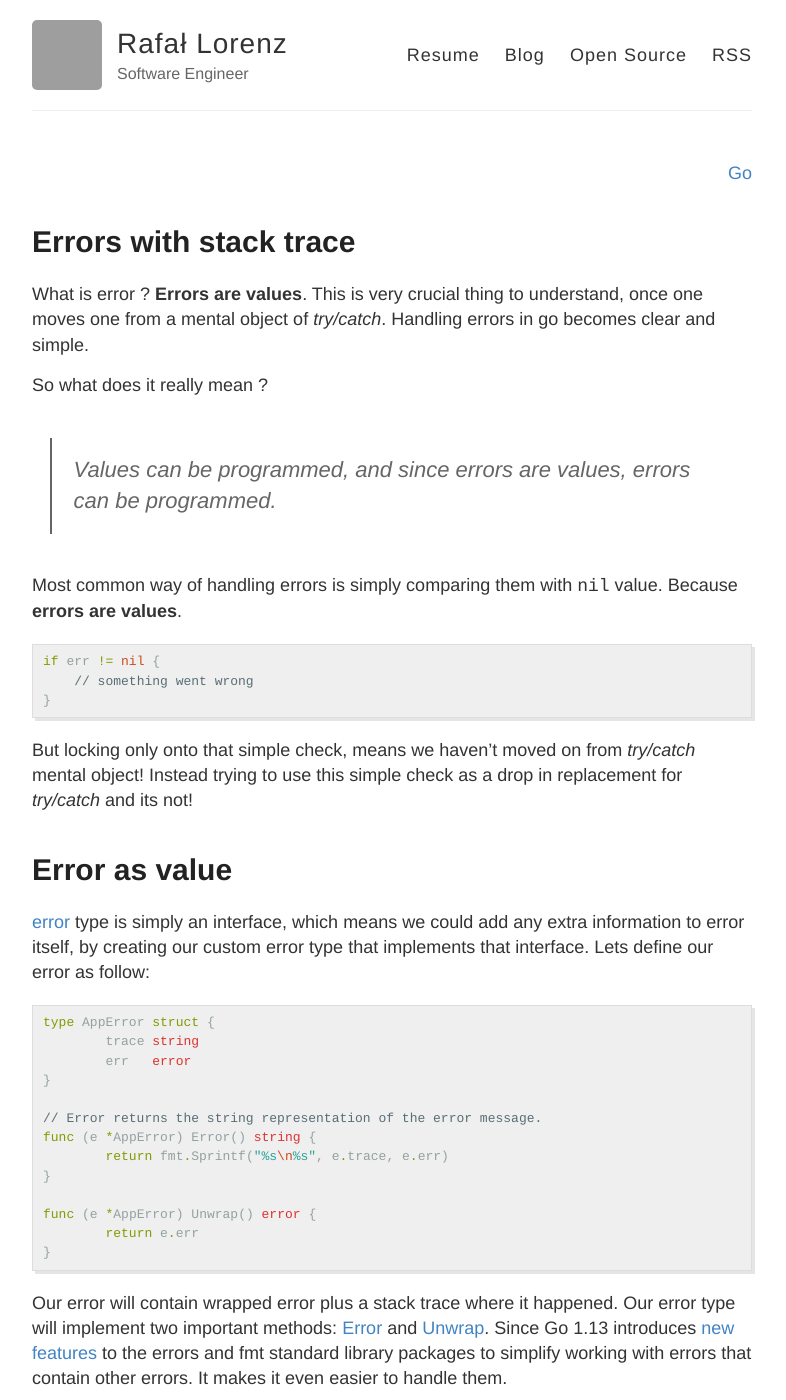
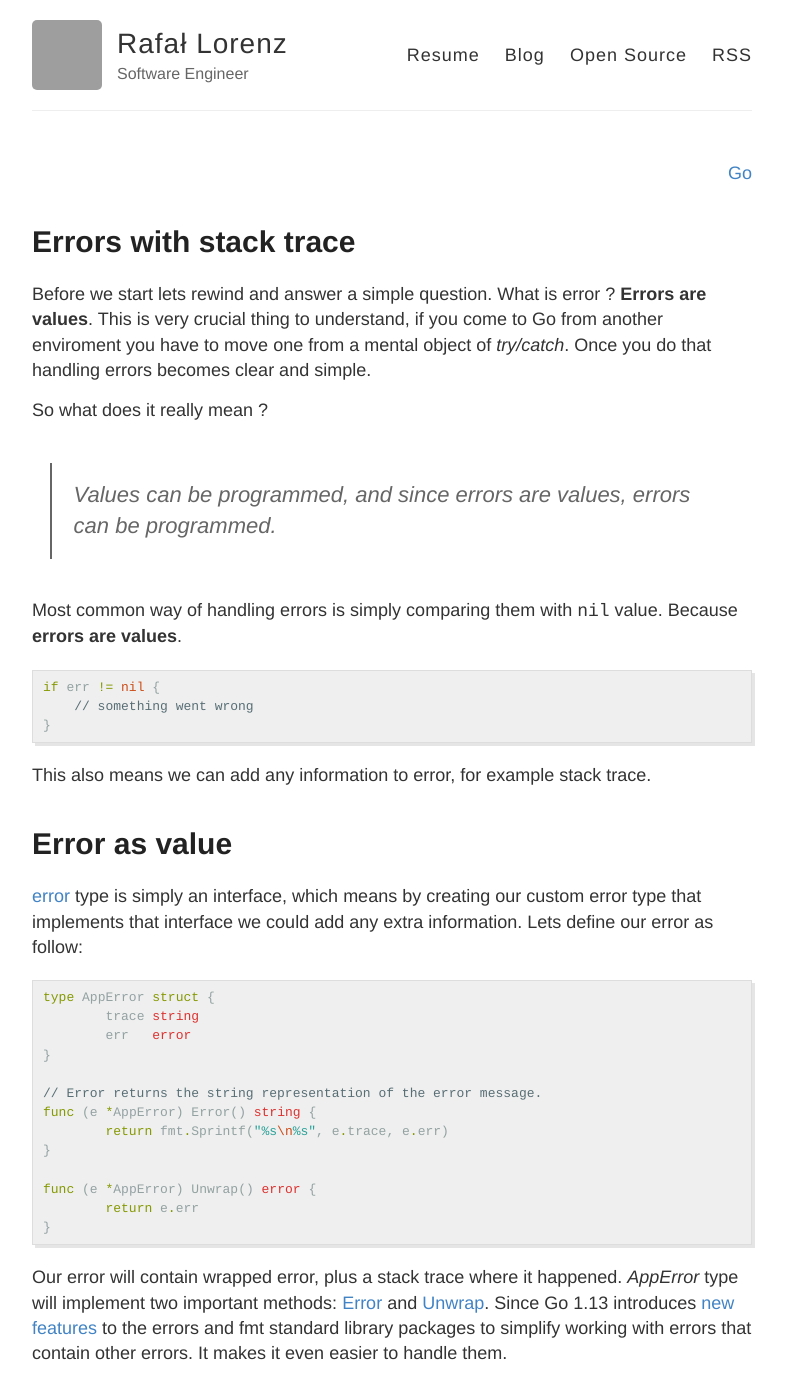
Before and after one commit to vardius/vardius.github.io, a Jekyll site: the page built from _posts/2020-6-02-go-error-stack-trace.md, in a window 1280 px wide and 1400 px high. Shown: the whole window, without its empty margins (248-1034 px from the left). Built offline with Jekyll 4.4.1, drawn with Linux system fonts in a browser that asks for light colours; comment, search, counter and statistics services are not loaded; grey boxes are pictures that could not be loaded.

Commit message:
Update 2020-6-02-go-error-stack-trace.md

````diff
--- a/_posts/2020-6-02-go-error-stack-trace.md
+++ b/_posts/2020-6-02-go-error-stack-trace.md
@@ -5,7 +5,7 @@ comments: true
 categories: Go
 ---
 
-What is error ? **Errors are values**. This is very crucial thing to understand, once one moves one from a mental object of *try/catch*. Handling errors in go becomes clear and simple.
+Before we start lets rewind and answer a simple question. What is error ? **Errors are values**. This is very crucial thing to understand, if you come to Go from another enviroment you have to move one from a mental object of *try/catch*. Once you do that handling errors becomes clear and simple.
 
 So what does it really mean ?
 
@@ -19,11 +19,11 @@ if err != nil {
 }
 ```
 
-But locking only onto that simple check, means we haven't moved on from *try/catch* mental object! Instead trying to use this simple check as a drop in replacement for *try/catch* and its not!
+This also means we can add any information to error, for example stack trace.
 
 # Error as value
 
-[error](https://golang.org/pkg/builtin/#error) type is simply an interface, which means we could add any extra information to error itself, by creating our custom error type that implements that interface. Lets define our error as follow:
+[error](https://golang.org/pkg/builtin/#error) type is simply an interface, which means by creating our custom error type that implements that interface we could add any extra information. Lets define our error as follow:
 
 ```go
 type AppError struct {
@@ -41,7 +41,7 @@ func (e *AppError) Unwrap() error {
 }
 ```
 
-Our error will contain wrapped error plus a stack trace where it happened. Our error type will implement two important methods: [Error](https://golang.org/pkg/builtin/#error) and [Unwrap](https://golang.org/pkg/errors/#Unwrap). Since Go 1.13 introduces [new features](https://blog.golang.org/go1.13-errors) to the errors and fmt standard library packages to simplify working with errors that contain other errors. It makes it even easier to handle them.
+Our error will contain wrapped error, plus a stack trace where it happened. *AppError* type will implement two important methods: [Error](https://golang.org/pkg/builtin/#error) and [Unwrap](https://golang.org/pkg/errors/#Unwrap). Since Go 1.13 introduces [new features](https://blog.golang.org/go1.13-errors) to the errors and fmt standard library packages to simplify working with errors that contain other errors. It makes it even easier to handle them.
 
 ## Unwrap
 *Unwrap* method that returns its contained error:
````
